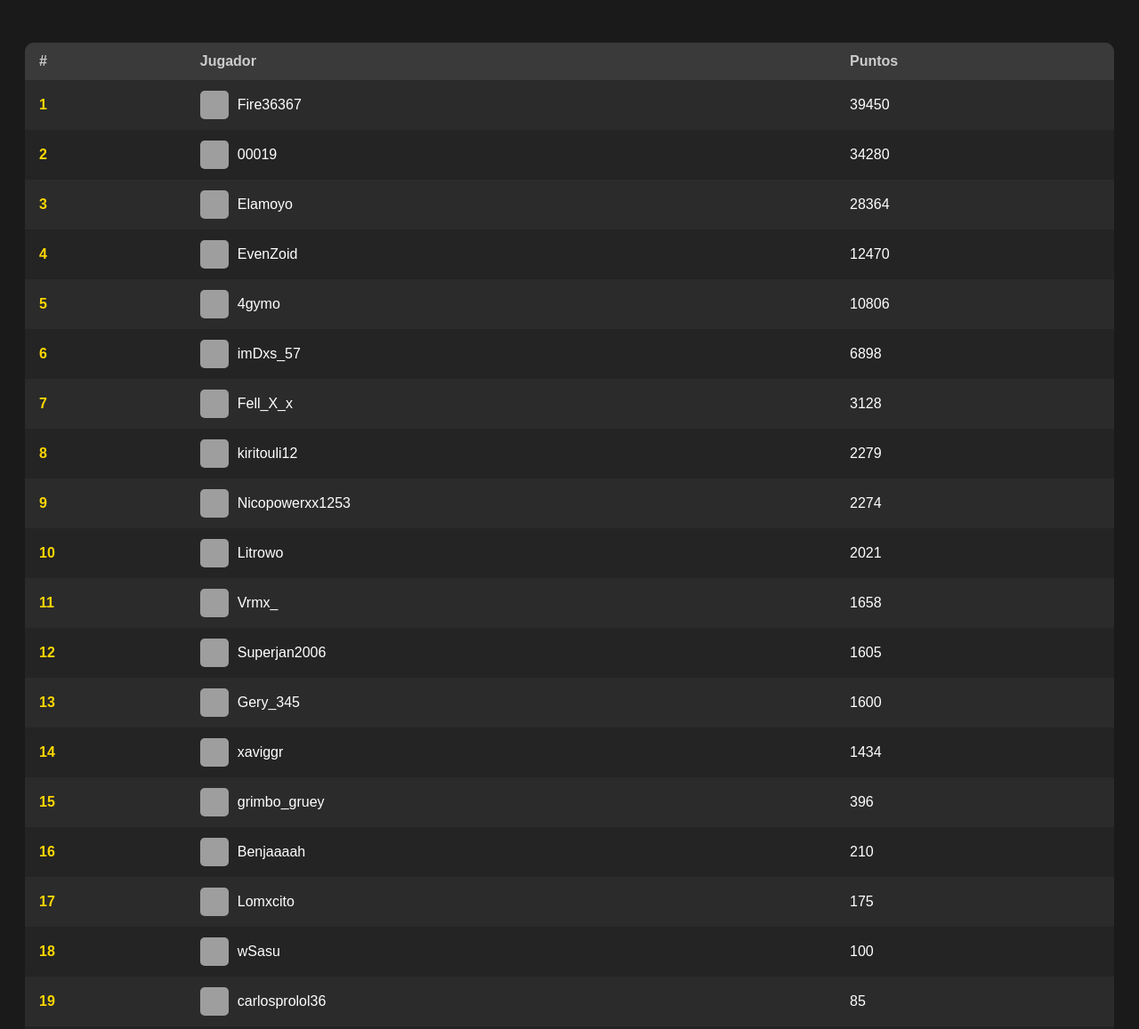
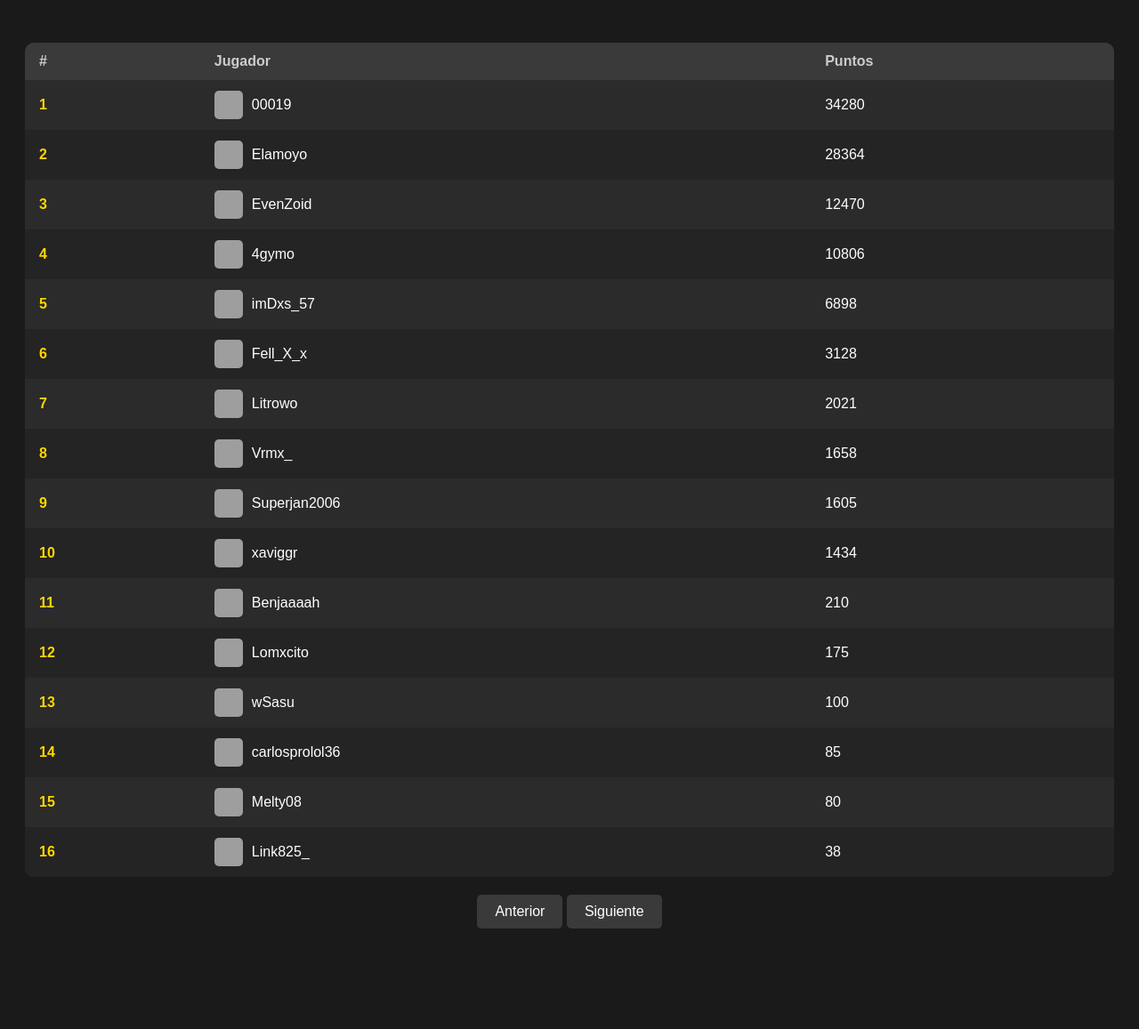
Before and after one commit to konozca-david-vilar/leaderboard, a plain HTML site: page index.html in a window 1280 px wide. Shown: the top 1157 px of the page at 89% size. After the commit the page ends 1072 px from the top, so only its background shows below. Drawn offline with Linux system fonts and the light colour scheme; grey boxes are pictures that could not be loaded.

Commit message:
Actualización automática del leaderboard

```diff
--- a/index.html
+++ b/index.html
@@ -27,106 +27,81 @@
 <tbody>
   <tr class='row'>
     <td class='rank'>1</td>
-    <td class='player-info'><img class='avatar' src='https://crafatar.com/avatars/d846f11c-e60f-3c6c-a769-cc18f66eb646' width='32' height='32'> Fire36367</td>
-    <td>39450</td>
-  </tr>
-  <tr class='row'>
-    <td class='rank'>2</td>
     <td class='player-info'><img class='avatar' src='https://crafatar.com/avatars/453b1589-9ae7-3128-985d-a76dfcd61acc' width='32' height='32'> 00019</td>
     <td>34280</td>
   </tr>
   <tr class='row'>
-    <td class='rank'>3</td>
+    <td class='rank'>2</td>
     <td class='player-info'><img class='avatar' src='https://crafatar.com/avatars/a0f6851c-4b9c-35e9-b0dd-952fa0e01a37' width='32' height='32'> Elamoyo</td>
     <td>28364</td>
   </tr>
   <tr class='row'>
-    <td class='rank'>4</td>
+    <td class='rank'>3</td>
     <td class='player-info'><img class='avatar' src='https://crafatar.com/avatars/0751b4fc-31ac-37da-8f3d-227b7c43900e' width='32' height='32'> EvenZoid</td>
     <td>12470</td>
   </tr>
   <tr class='row'>
-    <td class='rank'>5</td>
+    <td class='rank'>4</td>
     <td class='player-info'><img class='avatar' src='https://crafatar.com/avatars/1f4c0de5-e09c-3d24-822e-c2366836cada' width='32' height='32'> 4gymo</td>
     <td>10806</td>
   </tr>
   <tr class='row'>
-    <td class='rank'>6</td>
+    <td class='rank'>5</td>
     <td class='player-info'><img class='avatar' src='https://crafatar.com/avatars/07ea44fe-129a-3685-a5b7-c483834293ec' width='32' height='32'> imDxs_57</td>
     <td>6898</td>
   </tr>
   <tr class='row'>
-    <td class='rank'>7</td>
+    <td class='rank'>6</td>
     <td class='player-info'><img class='avatar' src='https://crafatar.com/avatars/d58221ee-a583-3d3c-baa7-f64711cfc5c7' width='32' height='32'> Fell_X_x</td>
     <td>3128</td>
   </tr>
   <tr class='row'>
-    <td class='rank'>8</td>
-    <td class='player-info'><img class='avatar' src='https://crafatar.com/avatars/7d58cdb7-ae0c-38d3-95ab-55e0eb1feaed' width='32' height='32'> kiritouli12</td>
-    <td>2279</td>
-  </tr>
-  <tr class='row'>
-    <td class='rank'>9</td>
-    <td class='player-info'><img class='avatar' src='https://crafatar.com/avatars/11cf2a9c-88ba-30c2-a8ba-4c56b80bdcca' width='32' height='32'> Nicopowerxx1253</td>
-    <td>2274</td>
-  </tr>
-  <tr class='row'>
-    <td class='rank'>10</td>
+    <td class='rank'>7</td>
     <td class='player-info'><img class='avatar' src='https://crafatar.com/avatars/67b3c12e-4acd-3ab7-ac23-04fa3cdc4cac' width='32' height='32'> Litrowo</td>
     <td>2021</td>
   </tr>
   <tr class='row'>
-    <td class='rank'>11</td>
+    <td class='rank'>8</td>
     <td class='player-info'><img class='avatar' src='https://crafatar.com/avatars/7f70ffe3-c989-32b3-9583-2d19970684e2' width='32' height='32'> Vrmx_</td>
     <td>1658</td>
   </tr>
   <tr class='row'>
-    <td class='rank'>12</td>
+    <td class='rank'>9</td>
     <td class='player-info'><img class='avatar' src='https://crafatar.com/avatars/55ed4ba5-38ef-3dd0-8255-1f09f5069340' width='32' height='32'> Superjan2006</td>
     <td>1605</td>
   </tr>
   <tr class='row'>
-    <td class='rank'>13</td>
-    <td class='player-info'><img class='avatar' src='https://crafatar.com/avatars/05822538-133f-3e2c-9d39-74946a11f791' width='32' height='32'> Gery_345</td>
-    <td>1600</td>
-  </tr>
-  <tr class='row'>
-    <td class='rank'>14</td>
+    <td class='rank'>10</td>
     <td class='player-info'><img class='avatar' src='https://crafatar.com/avatars/edd62276-4a49-32bb-b0ec-762ffd8505c4' width='32' height='32'> xaviggr</td>
     <td>1434</td>
   </tr>
   <tr class='row'>
-    <td class='rank'>15</td>
-    <td class='player-info'><img class='avatar' src='https://crafatar.com/avatars/9cbc8193-b7fb-324c-b424-8f3fc9c736db' width='32' height='32'> grimbo_gruey</td>
-    <td>396</td>
-  </tr>
-  <tr class='row'>
-    <td class='rank'>16</td>
+    <td class='rank'>11</td>
     <td class='player-info'><img class='avatar' src='https://crafatar.com/avatars/c68cd3fa-f789-34cf-9709-1b51822fbba4' width='32' height='32'> Benjaaaah</td>
     <td>210</td>
   </tr>
   <tr class='row'>
-    <td class='rank'>17</td>
+    <td class='rank'>12</td>
     <td class='player-info'><img class='avatar' src='https://crafatar.com/avatars/7def8867-f369-336c-a147-50461577e0ca' width='32' height='32'> Lomxcito</td>
     <td>175</td>
   </tr>
   <tr class='row'>
-    <td class='rank'>18</td>
+    <td class='rank'>13</td>
     <td class='player-info'><img class='avatar' src='https://crafatar.com/avatars/0cfd1a19-f3d1-3730-b531-11b038a16a67' width='32' height='32'> wSasu</td>
     <td>100</td>
   </tr>
   <tr class='row'>
-    <td class='rank'>19</td>
+    <td class='rank'>14</td>
     <td class='player-info'><img class='avatar' src='https://crafatar.com/avatars/531a106a-bac9-3f02-8d1a-aa11a2824eb2' width='32' height='32'> carlosprolol36</td>
     <td>85</td>
   </tr>
   <tr class='row'>
-    <td class='rank'>20</td>
+    <td class='rank'>15</td>
     <td class='player-info'><img class='avatar' src='https://crafatar.com/avatars/6b61c325-2f90-3a96-b31b-8b4f83815794' width='32' height='32'> Melty08</td>
     <td>80</td>
   </tr>
   <tr class='row'>
-    <td class='rank'>21</td>
+    <td class='rank'>16</td>
     <td class='player-info'><img class='avatar' src='https://crafatar.com/avatars/a3a49fea-23f2-407c-b31d-d3e63cabbc96' width='32' height='32'> Link825_</td>
     <td>38</td>
   </tr>
```
